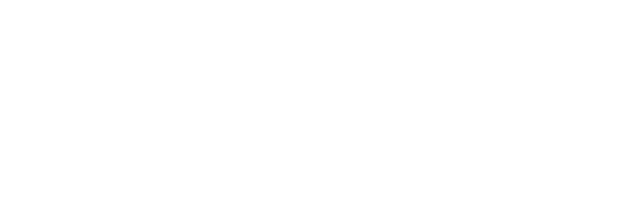
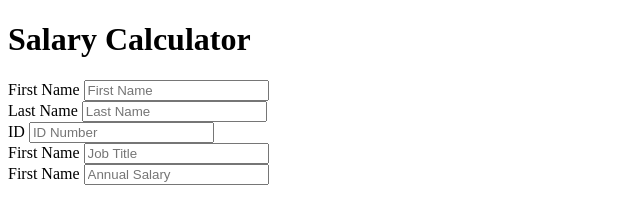
Before and after one commit to langstonmandela/weekend-js-salary-calculator, a plain HTML site: page index.html in a window 1280 px wide. Shown: the whole page, without its empty margins (0-640 px from the left). Drawn offline with Linux system fonts and the light colour scheme.

Commit message:
created html form for employee data

```diff
--- a/index.html
+++ b/index.html
@@ -5,8 +5,32 @@
     <meta name="viewport" content="width=device-width, initial-scale=1.0">
     <script src="bonus-calc.js"></script>
     <link rel="stylesheet" href="styles.css">
-    <title>Document</title>
+    <title>Weekend Bonus Calculator</title>
 </head>
+<h1>Salary Calculator</h1>
+
+<form id="employeeForm">
+    <div>
+        <label for="firstName">First Name</label>
+        <input type="text" id="firstName" placeholder="First Name">
+    </div>
+    <div>
+        <label for="lastName">Last Name</label>
+        <input type="text" id="lastName" placeholder="Last Name">
+    </div>
+    <div>
+        <label for="employeeID">ID</label>
+        <input type="number" id="employeeID" placeholder="ID Number">
+    </div>
+    <div>
+        <label for="jobtitle">First Name</label>
+        <input type="text" id="jobtitle" placeholder="Job Title">
+    </div>
+    <div>
+        <label for="annualSalary">First Name</label>
+        <input type="text" id="annualSalary" placeholder="Annual Salary">
+    </div>
+</form>
 <body>
 
 </body>
```
